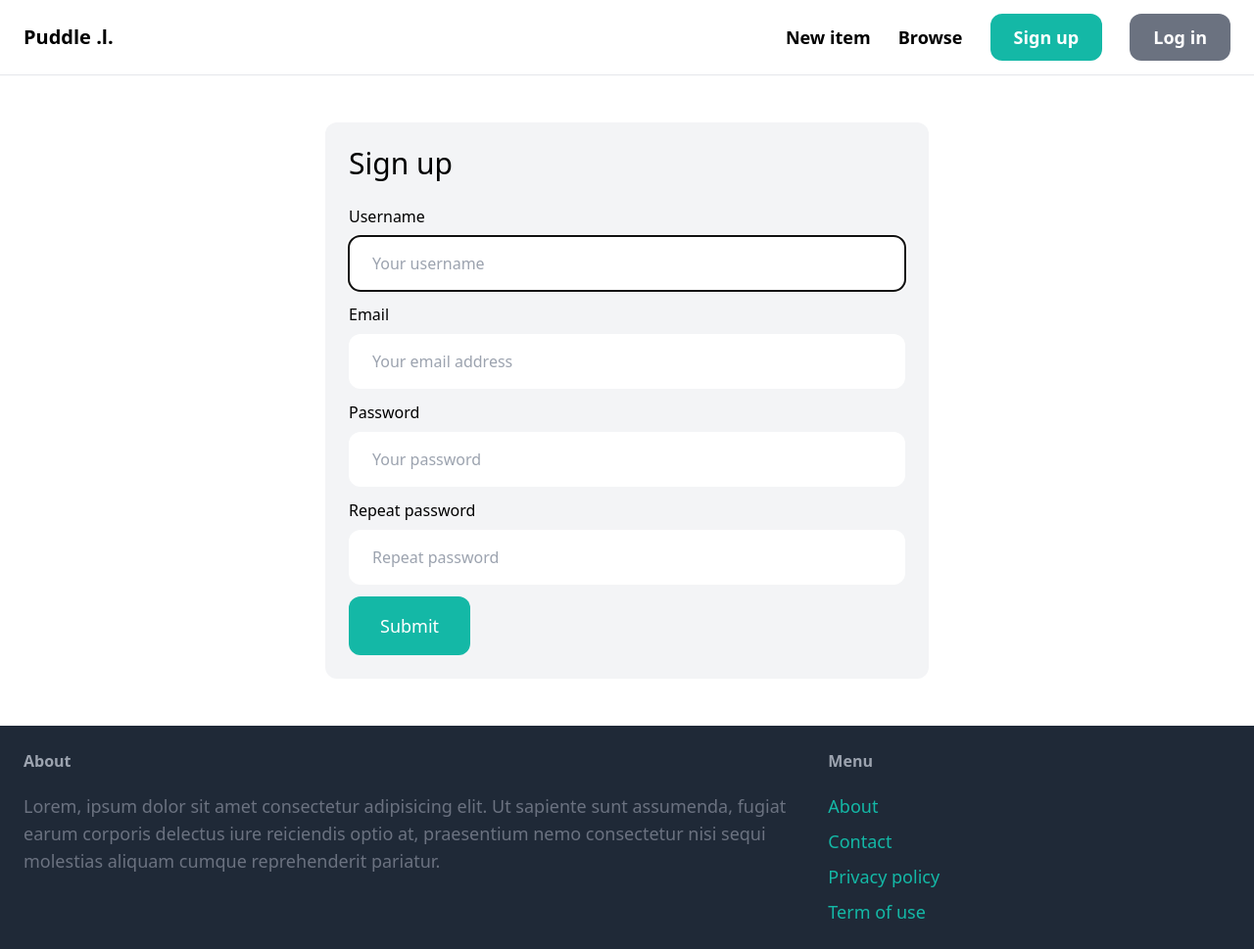
After one commit to Jorhp90/bckend_dev, a Django app: page /signup/ in a window 1280 px wide. The commit adds this page. Shown: the whole page at 98% size. Run offline with Django 4.2, Linux system fonts and the light colour scheme; some libraries are stand-ins or nearby versions.

Commit message:
til signup, cada dia mas basado

```diff
--- /dev/null
+++ b/puddle/core/forms.py
@@ -0,0 +1,28 @@
+from django import forms
+from django.contrib.auth.forms import UserCreationForm
+from django.contrib.auth.models import User
+
+class SignupForm(UserCreationForm):
+    class Meta:
+        model = User
+        fields = ('username', 'email', 'password1', 'password2')
+
+    username = forms.CharField(widget=forms.TextInput(attrs={
+            'placeholder':'Your username',
+            'class':'w-full py-4 px-6 rounded-xl'
+            }))
+
+    email = forms.CharField(widget=forms.EmailInput(attrs={
+            'placeholder':'Your email address',
+            'class':'w-full py-4 px-6 rounded-xl'
+            }))
+
+    password1 = forms.CharField(widget=forms.PasswordInput(attrs={
+            'placeholder':'Your password',
+            'class':'w-full py-4 px-6 rounded-xl'
+            }))
+
+    password2 = forms.CharField(widget=forms.PasswordInput(attrs={
+            'placeholder':'Repeat password',
+            'class':'w-full py-4 px-6 rounded-xl'
+            }))
--- a/puddle/core/templates/core/base.html
+++ b/puddle/core/templates/core/base.html
@@ -14,7 +14,7 @@
             <a href="#" class="text-lg font-semibold hover:text-grey500">New item</a>
             <a href="#" class="text-lg font-semibold hover:text-grey500">Browse</a>
 
-            <a href="#" class="px-6 py-3 text-lg font-semibold bg-teal-500 text-white rounded-xl hover:bg-teal-700">Sign up</a>
+            <a href="{% url 'core:signup' %}" class="px-6 py-3 text-lg font-semibold bg-teal-500 text-white rounded-xl hover:bg-teal-700">Sign up</a>
             <a href="#" class="px-6 py-3 text-lg font-semibold bg-gray-500 text-white rounded-xl hover:bg-gray-700">Log in</a>
         </div>
     </nav>
@@ -37,7 +37,7 @@
             <h3 class="mb-5 font-semibold text-gray-400">Menu</h3>
             <ul class="space-y-2">
                 <li><a href="#" class="text-lg text-teal-500 hover:text-teal-700">About</a></li>
-                <li><a href="{% url 'contact' %}" class="text-lg text-teal-500 hover:text-teal-700">Contact</a></li>
+                <li><a href="{% url 'core:contact' %}" class="text-lg text-teal-500 hover:text-teal-700">Contact</a></li>
                 <li><a href="#" class="text-lg text-teal-500 hover:text-teal-700">Privacy policy</a></li>
                 <li><a href="#" class="text-lg text-teal-500 hover:text-teal-700">Term of use</a></li>
             </ul>
--- /dev/null
+++ b/puddle/core/templates/core/signup.html
@@ -0,0 +1,45 @@
+{% extends 'core/base.html' %}
+
+{% block title %}Sign up{% endblock %}
+
+{% block content %}
+<div class="w-1/2 my-6 mx-auto p-6 bg-gray-100 rounded-xl">
+    <h1 class="mb-6 text-3xl">Sign up</h1>
+
+    <form action="." method="post">
+        {% csrf_token %}
+
+        <div class="mb-3">
+            <label class="inline-block mb-2">Username</label><br>
+            {{ form.username }}
+        </div>
+
+        <div class="mb-3">
+            <label class="inline-block mb-2">Email</label><br>
+            {{ form.email }}
+        </div>
+
+        <div class="mb-3">
+            <label class="inline-block mb-2">Password</label><br>
+            {{ form.password1 }}
+        </div>
+
+        <div class="mb-3">
+            <label class="inline-block mb-2">Repeat password</label><br>
+            {{ form.password2 }}
+        </div>
+
+        {% if form.errors or form.non_field_errors %}
+            <div class="mb-3 p-6 bg-red-100 rounded-xl">
+                {% for field in form %}
+                    {{ field.errors }}
+                {% endfor %}
+
+                {{ form.non_field_errors }}
+            </div>
+        {% endif %}
+
+        <button class="py-4 px-8 text-lg bg-teal-500 hover:bg-teal-700 rounded-xl text-white">Submit</button>
+    </form>
+</div>
+{% endblock %}
--- /dev/null
+++ b/puddle/core/urls.py
@@ -0,0 +1,10 @@
+from django.urls import path
+from . import views
+
+app_name = 'core'
+
+urlpatterns = [
+    path('', views.index, name='index'),
+    path('contact/', views.contact, name='contact'),
+    path('signup/', views.signup, name='signup'),
+]
--- a/puddle/core/views.py
+++ b/puddle/core/views.py
@@ -1,17 +1,32 @@
-from django.shortcuts import render
+from django.shortcuts import render, redirect
 from item.models import Category, Item
+from .forms import SignupForm
 
 # Create your views here.
 def index(request):
     items = Item.objects.filter(is_sold = False)[0:6]
     categories = Category.objects.all()
 
-    return render(
-        request,
-        'core/index.html', #django will join all directories called templates, then look on core
-        {'categories':categories,
-         'items':items
-         })
+    return render(request, 'core/index.html', {
+        'categories':categories,
+        'items':items
+        })
+#django will join all directories called templates, then look on core
 
 def contact(request):
     return render(request, 'core/contact.html')
+
+def signup(request):
+    if request.method == 'POST': #when a user signs up
+        form = SignupForm(request.POST)
+
+        if form.is_valid():
+            form.save() #save in ddbb
+
+            return redirect('/login/') #redirect to login
+    else:
+        form = SignupForm()
+
+    return render(request, 'core/signup.html',{
+        'form':form
+        })
--- a/puddle/puddle/urls.py
+++ b/puddle/puddle/urls.py
@@ -18,12 +18,11 @@ from django.conf.urls.static import static
 
 from django.contrib import admin
 from django.urls import path, include
-from core.views import index, contact
 
 urlpatterns = [
     path("admin/", admin.site.urls),
-    path("", index, name='index'), #empty string cause is the first page, nothing after the first url
-    path("contact/", contact, name='contact'),
+    path("", include('core.urls')),
+    #empty string cause is the first page, nothing after the first url
     path('items/', include('item.urls'))
 
 ] + static(settings.MEDIA_URL, document_root=settings.MEDIA_ROOT)
```
